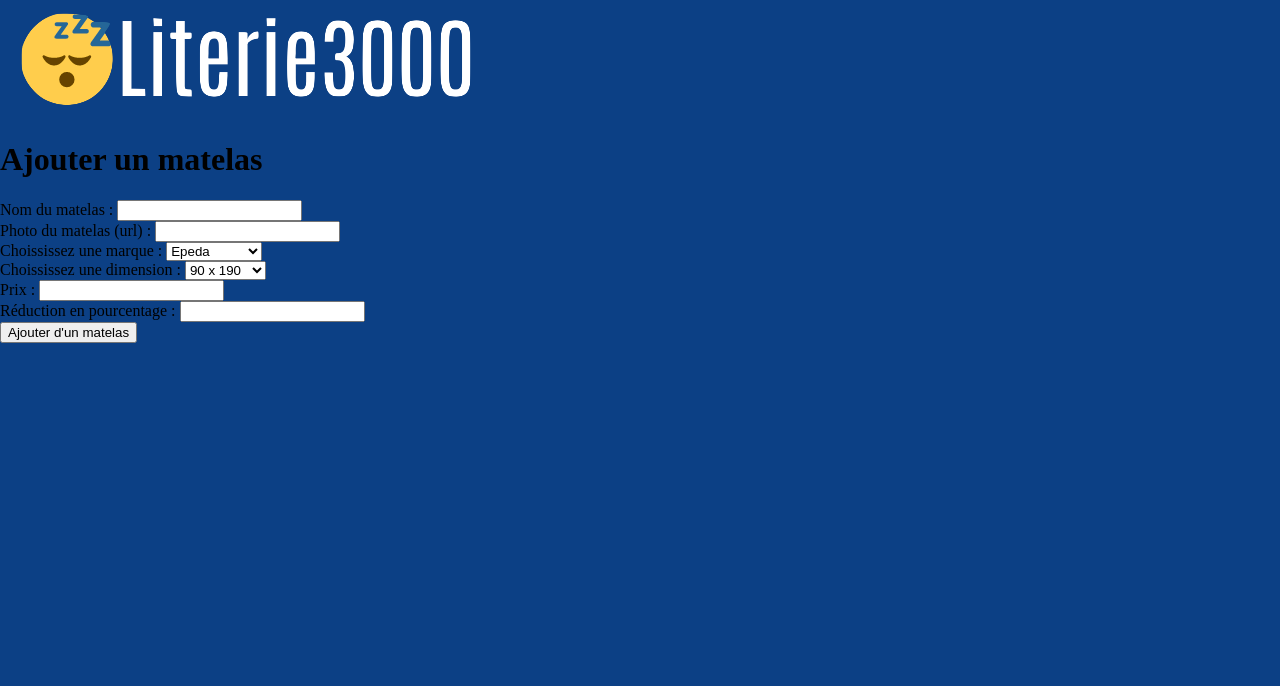
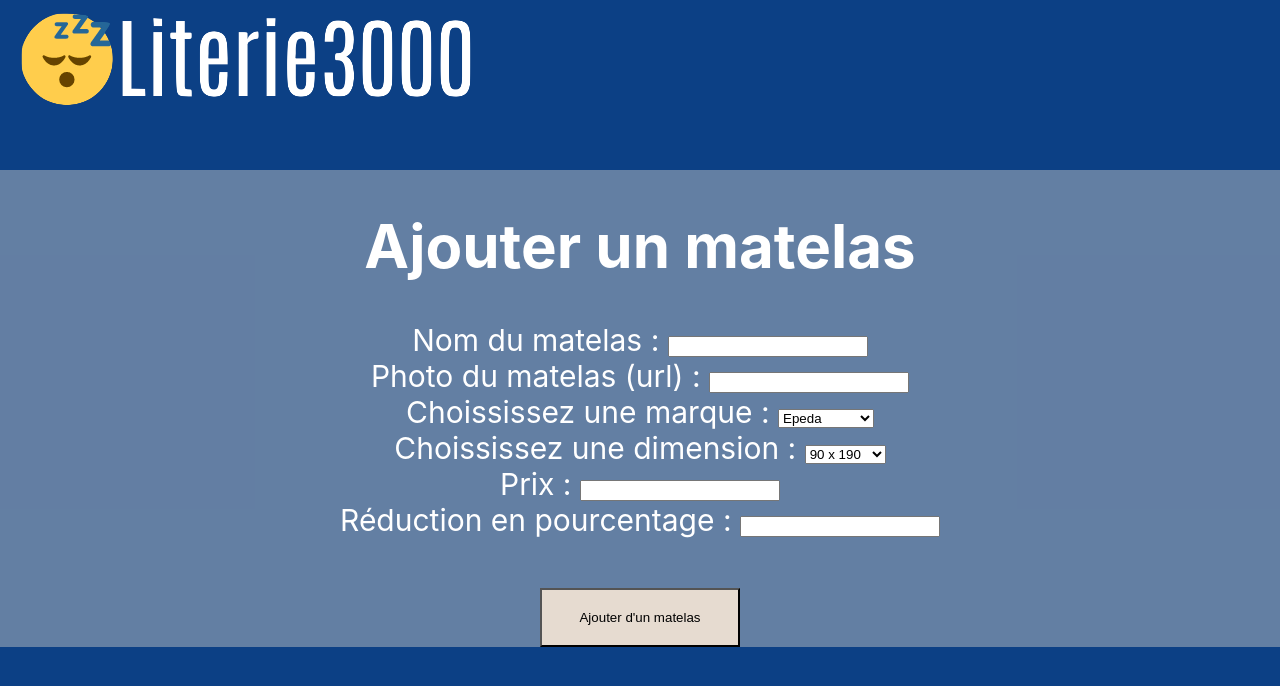
Before and after one commit to Cindy-Leone/literie3000, a PHP site: page /add_matelas.php in a window 1280 px wide. Shown: the top 686 px of the page. Run offline with PHP 8.4, Linux system fonts and the light colour scheme.

```diff
--- a/add_matelas.php
+++ b/add_matelas.php
@@ -17,7 +17,7 @@ if (!empty($_POST)) {
     $picture = trim(strip_tags($_POST["picture"]));
     $dimension = trim(strip_tags($_POST["dimension"]));
     $prix = trim(strip_tags($_POST["prix"]));
-    $prix= calcul_pourcentage($prix);
+    $prix = calcul_pourcentage($prix);
     $reduction = trim(strip_tags($_POST["reduction"]));
 
 
@@ -43,20 +43,23 @@ if (!empty($_POST)) {
         $query->bindParam(":dimension", $dimension);
         $query->bindParam(":prix", $prix, PDO::PARAM_INT);
         $query->bindParam(":reduction", $reduction, PDO::PARAM_INT);
-        $query->execute();
-        // if ($query->execute()) {
-        //     header("Location: index.php");
-        // }
+
+        if ($query->execute()) {
+            header("Location: index.php");
+        }
     }
 }
 //---------------------------- Affichage --------------------------
 include("tpl/header.php");
 ?>
 
+
+
+<form action="" method="post" class="form_ajout">
+
     <h1>Ajouter un matelas</h1>
 
-<form action="" method="post">
-
+    <div class="matelas">
         <!-- Nom matelas -->
         <div class="name_matelas">
             <label for="inputNom">Nom du matelas : </label>
@@ -117,7 +120,7 @@ include("tpl/header.php");
         </div>
 
         <input class="btn-matelas" type="submit" value="Ajouter d'un matelas">
-
+    </div>
 </form>
 
 <?php include("tpl/footer.php"); ?>
--- a/css/main.css
+++ b/css/main.css
@@ -64,4 +64,23 @@ body {
   fill: red;
 }
 
+.form_ajout {
+  margin-top: 5rem;
+  display: flex;
+  flex-flow: column wrap;
+  text-align: center;
+  background-color: rgba(230, 219, 208, 0.4);
+  font-size: 3rem;
+  color: white;
+  font-family: -apple-system, BlinkMacSystemFont, "Segoe UI", Roboto, Oxygen, Ubuntu, Cantarell, "Open Sans", "Helvetica Neue", sans-serif;
+}
+.form_ajout input {
+  width: 20rem;
+}
+.form_ajout .btn-matelas {
+  margin-top: 5rem;
+  background-color: #e6dbd0;
+  padding: 2rem;
+}
+
 /*# sourceMappingURL=main.css.map */
--- a/sass/main.scss
+++ b/sass/main.scss
@@ -78,3 +78,27 @@
 
 
 }
+
+
+// Page ajout
+
+.form_ajout{
+  margin-top: 5rem;
+  display: flex;
+  flex-flow: column wrap ;
+  text-align: center;
+  background-color: rgb(230, 219, 208,0.4);
+  font-size: 3rem;
+color: white;
+font-family: -apple-system, BlinkMacSystemFont, 'Segoe UI', Roboto, Oxygen, Ubuntu, Cantarell, 'Open Sans', 'Helvetica Neue', sans-serif;
+
+  input {
+    width: 20rem;
+  }
+
+  .btn-matelas {
+    margin-top: 5rem;
+    background-color:rgb(230, 219, 208) ;
+    padding: 2rem;
+  }
+}
```
Also changed, not shown: delete.php (+8 -3 lines), index.php (+1 -9 lines), 1 other file. Lines whose indentation alone changed are shown as unchanged.
